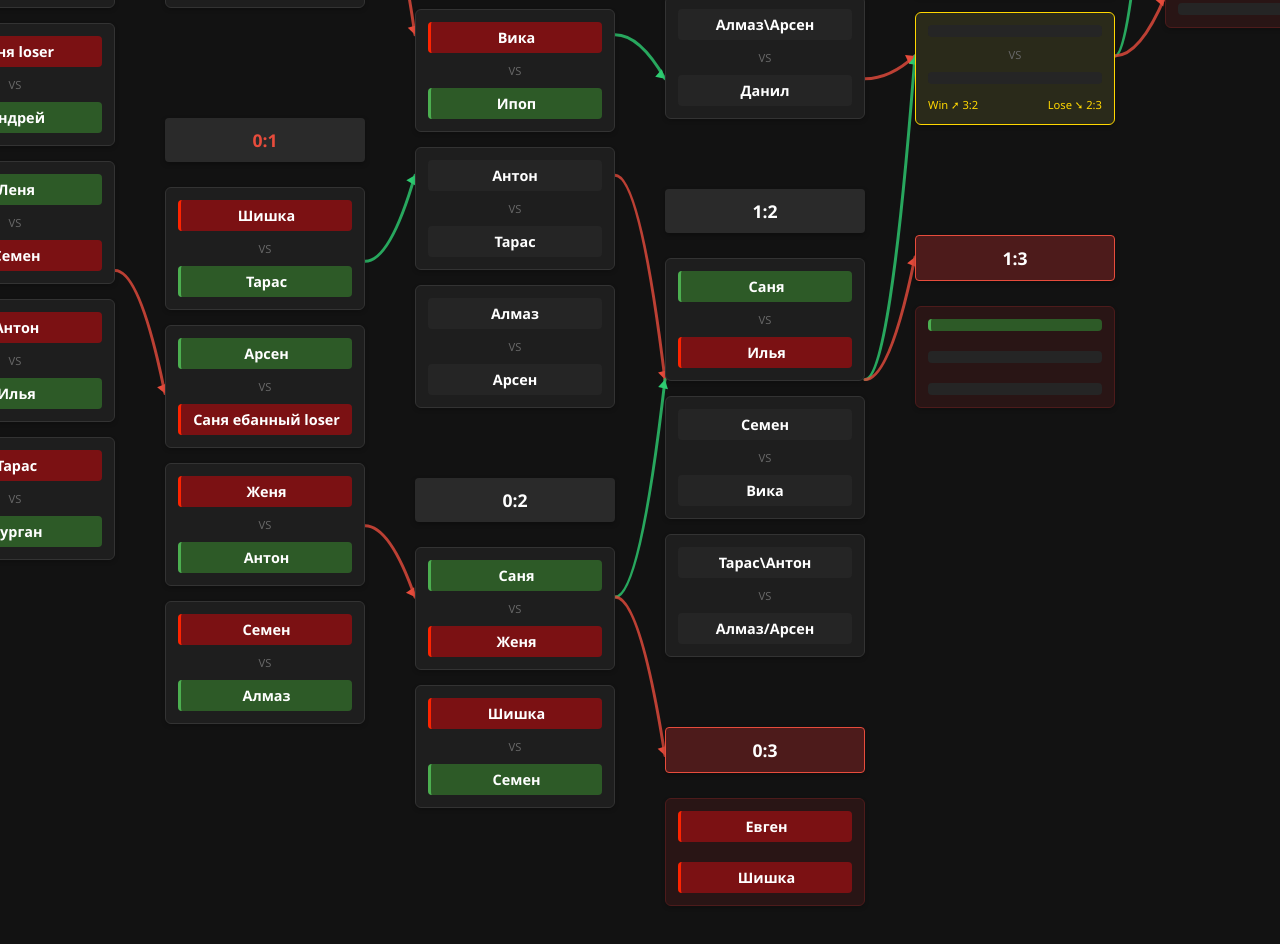
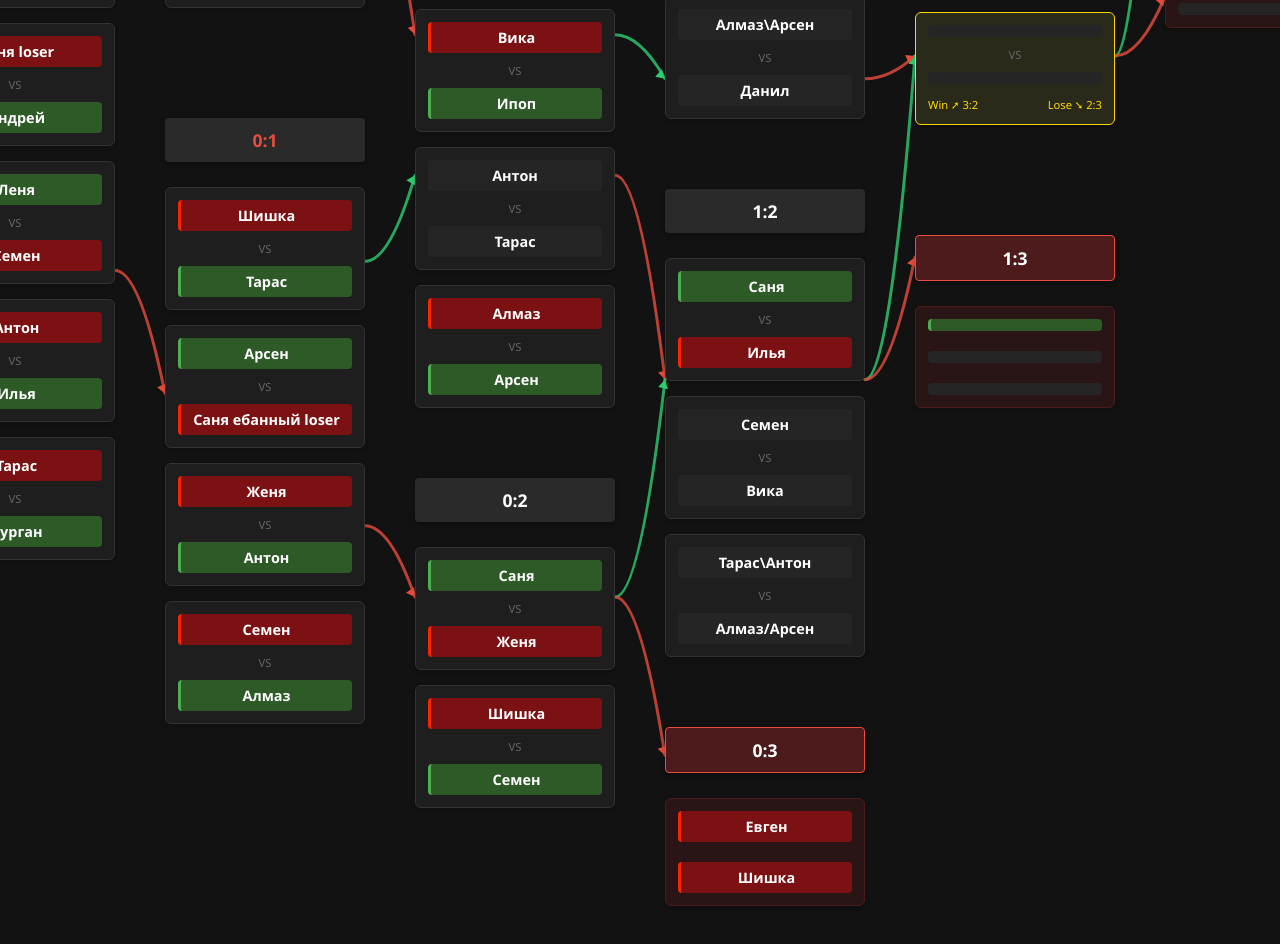
Before and after one commit to Zeratul56/AI-Tool-Hub, a plain HTML site: page index.html in a window 1280 px wide. Shown: the part 658-1602 px from the top of the page. Drawn offline with Linux system fonts and the light colour scheme.

Commit message:
index.html

```diff
--- a/index.html
+++ b/index.html
@@ -282,7 +282,7 @@
             <div class="match-card"><div class="team winner">Шест</div><div class="vs">VS</div><div class="team loser">Илья</div></div>
             <div class="match-card"><div class="team loser">Вика</div><div class="vs">VS</div><div class="team winner">Ипоп</div></div>
             <div class="match-card"><div class="team">Антон</div><div class="vs">VS</div><div class="team">Тарас</div></div>
-            <div class="match-card"><div class="team">Алмаз</div><div class="vs">VS</div><div class="team">Арсен</div></div>
+            <div class="match-card"><div class="team loser">Алмаз</div><div class="vs">VS</div><div class="team winner">Арсен</div></div>
 
             <div class="spacer"></div>
 
```
